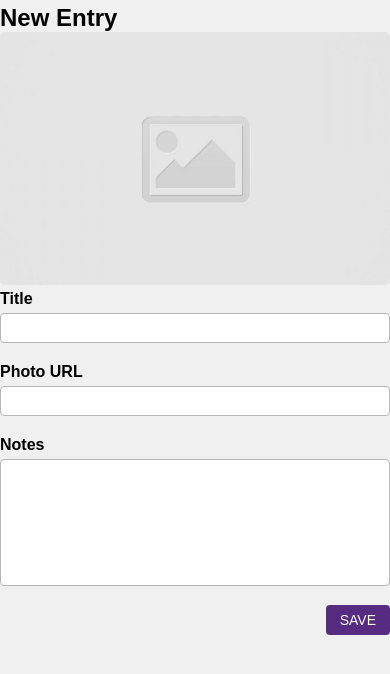
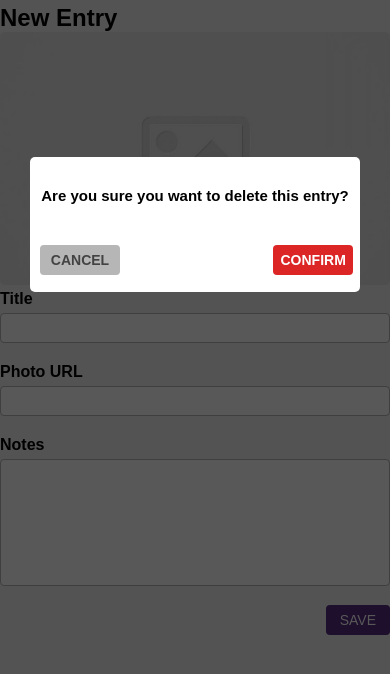
Before and after one commit to joseph-w-valdez/code-journal, a website: page index.html in a window 390 px wide. Shown: the part 62-736 px from the top of the page. Drawn offline with Linux system fonts and the light colour scheme.

Commit message:
added modal overlay with proper styling. responsive for different devices

```diff
--- a/css/layout.css
+++ b/css/layout.css
@@ -24,14 +24,14 @@
   width: 100%;
 }
 
-.column-remainder {
-  width: auto;
-  min-width: 50%;
-  max-width: 100%;
+.column-quarter {
+  width: 25%;
 }
 
-.column-quarter {
-  width: 25%;
+.column-100 {
+  width: 100%;
+  padding: 0;
+  margin: 0;
 }
 
 .column-90 {
@@ -55,6 +55,10 @@
   .column-half {
     width: 50%;
   }
+
+  .overlay {
+    align-items: center;
+  }
 }
 
 li {
--- a/css/styles.css
+++ b/css/styles.css
@@ -80,6 +80,48 @@ div.new {
   cursor: pointer;
 }
 
+.modal-buttons {
+  padding: 10px;
+  font-family: sans-serif;
+}
+
+.modal-text-div {
+  margin: 30px 0;
+  padding: 0;
+}
+
+.cancel-button {
+  color: #434343;
+  font-weight: bold;
+  background-color: #b6b6b6;
+  font-size: 14px;
+  border-radius: 4px;
+  height: 30px;
+  margin: 0;
+  text-align: center;
+  width: 80px;
+  padding: 7px 8px;
+  cursor: pointer;
+}
+
+.confirm-button {
+  color: white;
+  font-weight: bold;
+  background-color: #dc2626;
+  font-size: 14px;
+  border-radius: 4px;
+  height: 30px;
+  margin: 0;
+  width: 80px;
+  padding: 7px 8px;
+  cursor: pointer;
+}
+
+.modal-text {
+  font-weight: bold;
+  font-size: 15px;
+}
+
 .jc-space-between {
   justify-content: space-between;
 }
@@ -137,3 +179,21 @@ i {
   text-decoration: underline;
   cursor: pointer;
 }
+
+.overlay {
+  height: 100vh;
+  width: 100vw;
+  position: absolute;
+  background-color: rgba(0, 0, 0, 0.653);
+  display: flex;
+  justify-content: center;
+}
+
+.modal {
+  width: 330px;
+  height: 135px;
+  position: absolute;
+  top: 26vh;
+  background-color: white;
+  border-radius: 5px;
+}
--- a/index.html
+++ b/index.html
@@ -15,6 +15,23 @@
 </head>
 
 <body>
+  <div class="overlay">
+    <div class="modal">
+      <div class="row jc-space-around ">
+        <div class="column-100 ta-center modal-text-div">
+          <span class="modal-text">Are you sure you want to delete this entry?</span>
+        </div>
+        <div class="column-100">
+          <div class="row jc-space-between modal-buttons">
+            <div class="column-quarter"><div class="cancel-button">CANCEL</div></div>
+            <div class="column-quarter"><div class="confirm-button">CONFIRM</div></div>
+          </div>
+        </div>
+      </div>
+    </div>
+
+
+  </div>
   <header>
     <div class="container">
       <div class="row ai-center">
--- a/js/main.js
+++ b/js/main.js
@@ -162,3 +162,9 @@ function handleEdit(event) {
 }
 var $deleteButtonText = document.querySelector('.delete-button-text');
 var $editEntry = document.querySelector('.new-entry');
+var $overlay = document.querySelector('.overlay');
+
+$deleteButtonText.addEventListener('click', handleDelete);
+function handleDelete(event) {
+  $overlay.classList.remove('hidden');
+}
```
